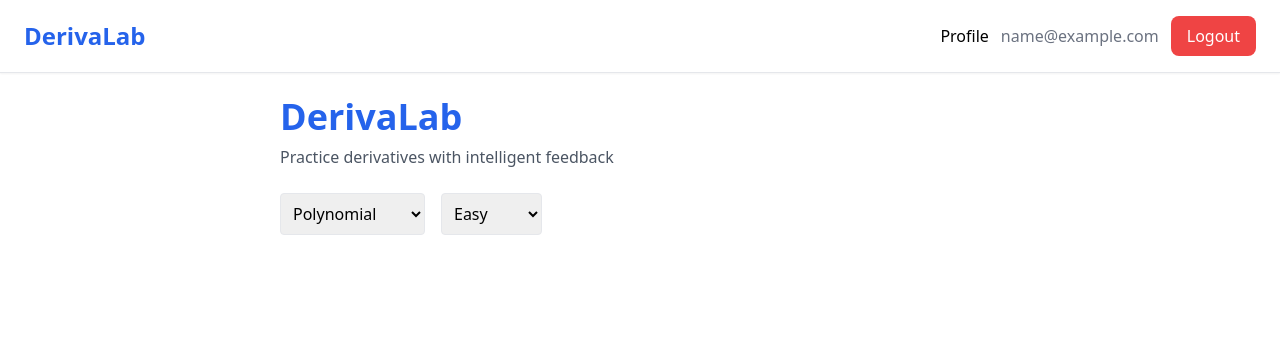
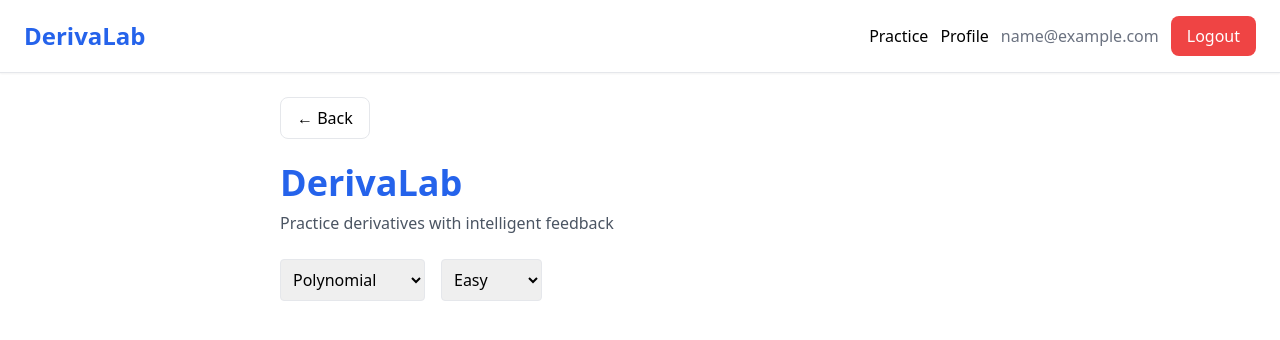
Before and after one commit to lu-alvz-dev/derivalab, a React (Vite) app in the folder client/: page /practice in a window 1280 px wide. Shown: the top 340 px of the page. Built offline with nearby package versions, Linux system fonts and the light colour scheme; no server answers; sample sign-in values are in the browser's storage.

Commit message:
feat(student): improve practice navigation and dashboard workflow

```diff
--- a/client/src/App.jsx
+++ b/client/src/App.jsx
@@ -9,7 +9,7 @@ import RegisterPage from "./pages/RegisterPage";
 import PracticePage from "./pages/PracticePage";
 
 import TeacherDashboard from "./pages/TeacherDashboard";
-import StudentDashboard from "./pages/StudentDashboard";
+import StudentDashboardPage from "./pages/StudentDashboardPage";
 
 import ProfilePage from "./pages/ProfilePage";
 import NotFoundPage from "./pages/NotFoundPage";
@@ -45,7 +45,7 @@ function App() {
         path="/student/dashboard"
         element={
           <ProtectedRoute role="student">
-            <StudentDashboard />
+            <StudentDashboardPage />
           </ProtectedRoute>
         }
       />
--- a/client/src/components/Navbar.jsx
+++ b/client/src/components/Navbar.jsx
@@ -35,7 +35,12 @@ function Navbar() {
                   Dashboard
                 </Link>
               )}
-
+              <Link
+                to="/practice"
+                className="hover:text-blue-600 transition-colors"
+              >
+                Practice
+              </Link>
               <Link to="/profile" className="hover:text-blue-600">
                 Profile
               </Link>
--- a/client/src/pages/PracticePage.jsx
+++ b/client/src/pages/PracticePage.jsx
@@ -13,6 +13,7 @@ import DashboardPanel from "../components/DashboardPanel";
 import ExerciseHistoryPanel from "../components/ExerciseHistoryPanel";
 import { getCurrentUser } from "../utils/auth";
 import Navbar from "../components/Navbar";
+import { useNavigate } from "react-router-dom";
 
 function PracticePage() {
   const currentUser = getCurrentUser();
@@ -20,6 +21,7 @@ function PracticePage() {
   const [exercise, setExercise] = useState(null);
   const [userAnswer, setUserAnswer] = useState("");
   const [result, setResult] = useState(null);
+  const navigate = useNavigate();
 
   // Filtros para la consulta a la API
   const [type, setType] = useState("polynomial");
@@ -110,6 +112,21 @@ function PracticePage() {
     <>
       <Navbar />
       <div className="max-w-3xl mx-auto p-6">
+        <div className="mb-6">
+          <button
+            onClick={() => navigate(-1)}
+            className="
+      rounded-lg
+      border
+      px-4
+      py-2
+      hover:bg-gray-100
+      transition
+    "
+          >
+            ← Back
+          </button>
+        </div>
         <Header />
         <ControlsPanel
           type={type}
--- a/client/src/pages/StudentDashboard.jsx
+++ b/client/src/pages/StudentDashboardPage.jsx
@@ -47,12 +47,30 @@ function StudentDashboardPage() {
           <AnalyticsCard title="Accuracy" value={`${stats.accuracy}%`} />
         </div>
 
-        <div className="mt-8">
+        <div className="mt-8 flex justify-center sm:justify-start">
           <Link
             to="/practice"
-            className="inline-flex items-center rounded-lg bg-blue-600 px-6 py-3 text-white font-medium hover:bg-blue-700 transition-colors"
+            className="
+      inline-flex
+      items-center
+      gap-2
+      rounded-xl
+      bg-blue-600
+      px-8
+      py-4
+      text-lg
+      font-semibold
+      text-white
+      shadow-md
+      transition-all
+      duration-200
+      hover:bg-blue-700
+      hover:shadow-lg
+      hover:-translate-y-0.5
+      active:translate-y-0
+    "
           >
-            Continue Practice
+            Continue Practicing
           </Link>
         </div>
         <section className="mt-8">
```
